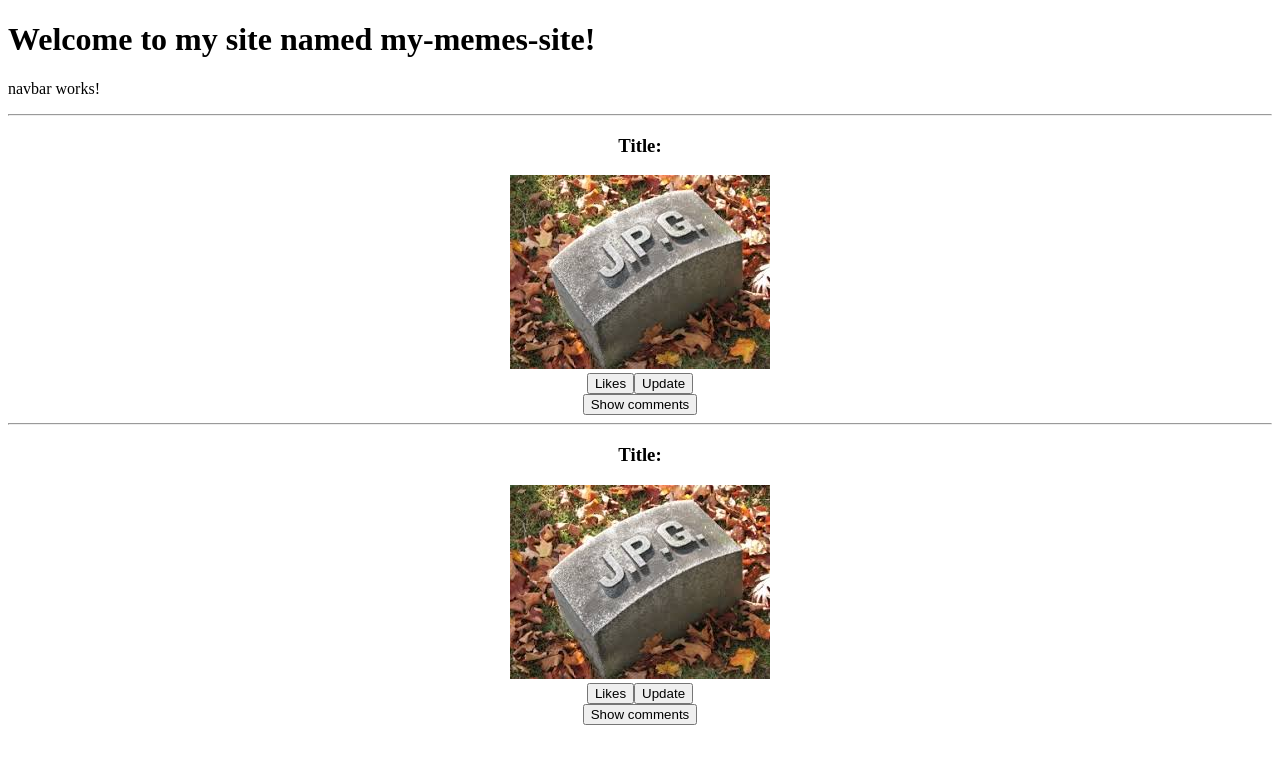
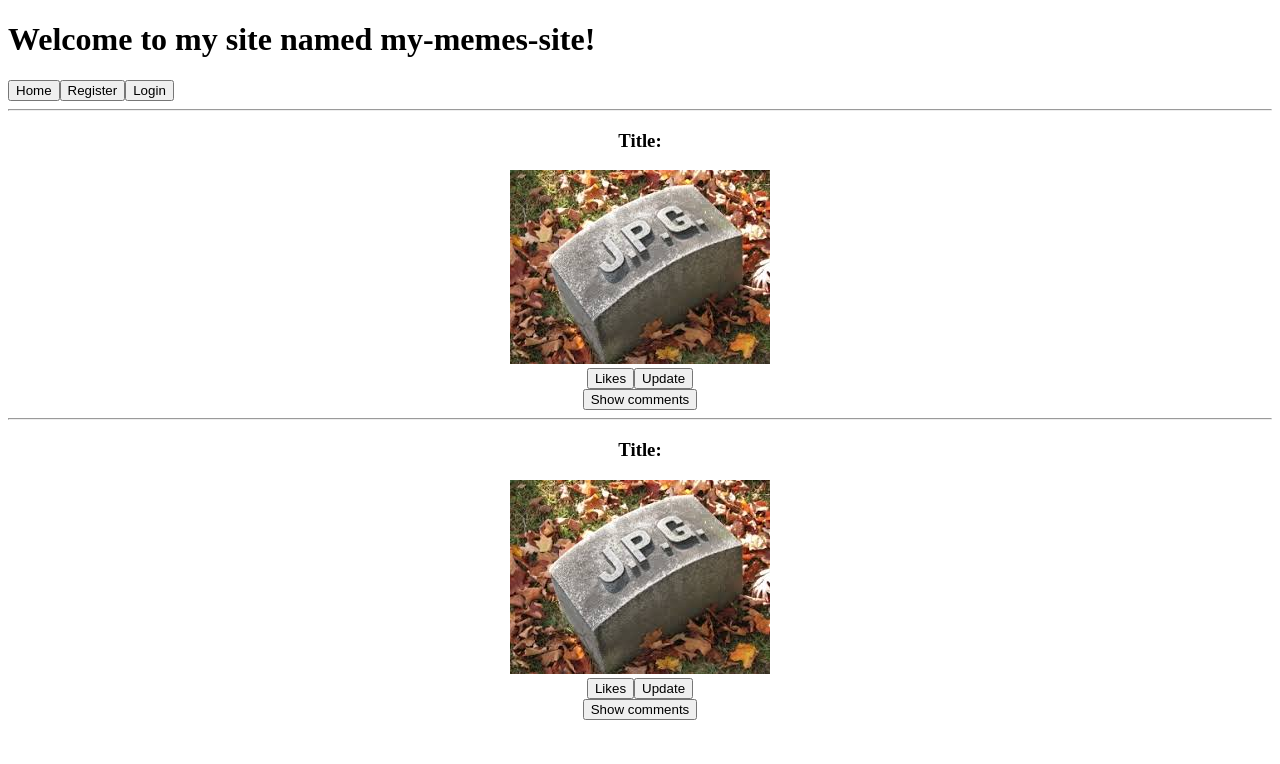
Before and after one commit to RadoslawZegzula/my-memes-site, an Angular app: page /memes in a window 1280 px wide. Shown: the top 764 px of the page. Built offline with nearby package versions, Linux system fonts and the light colour scheme.

Commit message:
Add buttons and routing link to navbar

```diff
--- a/src/app/navbar/navbar.component.html
+++ b/src/app/navbar/navbar.component.html
@@ -1,3 +1,11 @@
-<p>
-  navbar works!
-</p>
+<div>
+  <button [routerLink]="['/memes']">
+    Home
+  </button>
+  <button>
+    Register
+  </button>
+  <button>
+    Login
+  </button>
+</div>
```
